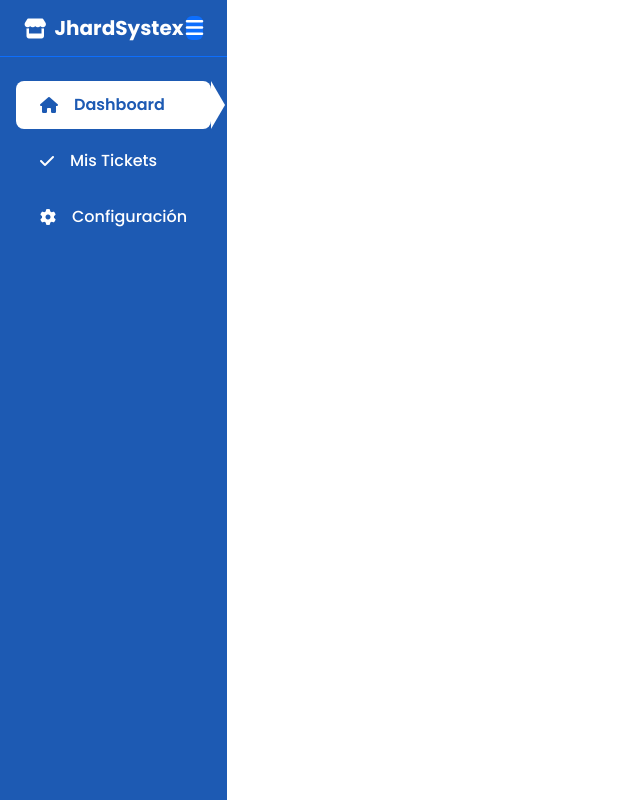
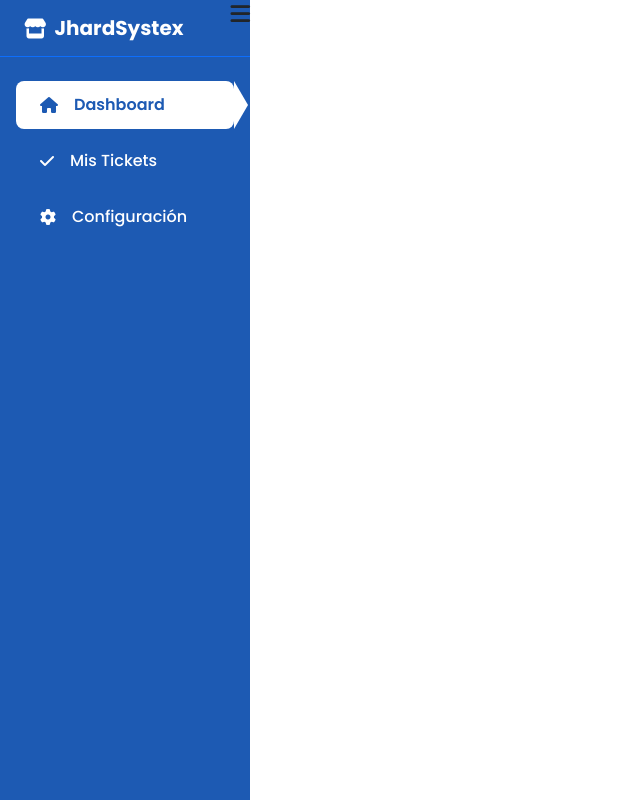
Before and after one commit to LavenderEdit/Ticket, a PHP site: page /views/dashboard.php in a window 1280 px wide. Shown: the whole page, without its empty margins (0-640 px from the left). Run offline with PHP 8.4, Linux system fonts and the light colour scheme; data that the repository does not hold is empty; some libraries are stand-ins or nearby versions.

Commit message:
Refactor estilos del sidebar y mejorar la estructura del botón de hamburguesa

```diff
--- a/css/style-sidebar.css
+++ b/css/style-sidebar.css
@@ -1,9 +1,21 @@
-/* COLOR DE FONDO DEL SIDEBAR COMPLETO */
+/* ------------------------------ */
+/* COLOR DE FONDO DEL SIDEBAR    */
+/* ------------------------------ */
 .sidebar-custom {
+    width: 250px;
     background-color: #1D5AB3;
+    transition: all 0.3s ease;
+    z-index: 1040;
 }
 
-/* ESTILO GENERAL DE LOS LINKS */
+/* OCULTAR SIDEBAR (cuando no tiene la clase show) */
+#app-sidebar:not(.show) {
+    transform: translateX(-100%);
+}
+
+/* ------------------------------ */
+/* ESTILO GENERAL DE LOS LINKS   */
+/* ------------------------------ */
 .sidebar-custom .nav-link {
     color: white !important;
     background-color: transparent;
@@ -16,29 +28,29 @@
     font-weight: 500;
 }
 
-/* EFECTO HOVER (opcional si quieres dejarlo más claro) */
+/* EFECTO HOVER */
 .sidebar-custom .nav-link:hover {
     background-color: rgba(255, 255, 255, 0.1);
 }
 
-/* ESTILO PARA EL ÍTEM ACTIVO */
+/* ------------------------------ */
+/* ESTILO PARA EL ÍTEM ACTIVO    */
+/* ------------------------------ */
 .sidebar-custom .nav-link.active {
-    background-color: #ffffff !important; /* BLANCO sólido */
-    color: #1D5AB3 !important;            /* LETRAS e íconos azul del fondo */
+    background-color: #ffffff !important;
+    color: #1D5AB3 !important;
     font-weight: 600;
 }
 
-/* Color del ícono cuando está activo */
 .sidebar-custom .nav-link.active i {
     color: #1D5AB3 !important;
 }
 
-/* Color del texto cuando está activo */
 .sidebar-custom .nav-link.active span {
     color: #1D5AB3 !important;
 }
 
-/* TRIÁNGULO BLANCO AL LADO DERECHO */
+/* TRIÁNGULO BLANCO A LA DERECHA */
 .sidebar-custom .nav-link.active::after {
     content: "";
     position: absolute;
@@ -50,3 +62,23 @@
     border-bottom: 24px solid transparent;
     border-left: 14px solid white;
 }
+
+/* ------------------------------ */
+/* BOTÓN HAMBURGUESA             */
+/* ------------------------------ */
+#sidebarToggle {
+    z-index: 1050;
+    background: none;
+    border: none;
+    padding: 0;
+    position: absolute;
+    right: -50px; /* sigue estando fuera del sidebar */
+    top: 22px; /* ajusta este valor según el alto del header */
+    transform: none; /* ya no necesitamos centrar verticalmente */
+}
+
+/* ÍCONO DENTRO DEL BOTÓN */
+#sidebarToggle i {
+    font-size: 1.4rem;
+    color: #212529;
+}
--- a/includes/sidebar.php
+++ b/includes/sidebar.php
@@ -2,15 +2,16 @@
 <div id="app-sidebar" class="collapse show vh-100 position-fixed d-flex flex-column sidebar-custom">
 
     <!-- Header -->
-    <div class="d-flex align-items-center justify-content-between px-4 py-3 border-bottom border-primary">
+    <div class="d-flex align-items-center justify-content-between px-4 py-3 border-bottom border-primary position-relative">
         <a href="./index.php" class="text-white text-decoration-none d-flex align-items-center">
             <i class="fas fa-store fa-lg me-2"></i>
             <span class="h5 mb-0 fw-bold">JhardSystex</span>
         </a>
-        <button class="btn btn-primary p-0 border-0" type="button" data-bs-toggle="collapse"
-        data-bs-target="#app-sidebar" aria-controls="app-sidebar" aria-expanded="true">
-    <i class="fas fa-bars fa-lg"></i>
-</button>
+
+        <!-- Hamburguesa flotante al costado del logo -->
+        <button id="sidebarToggle" class="btn btn-light position-absolute top-0 end-0 translate-middle-y mt-3 me-n4">
+            <i class="fas fa-bars text-dark"></i>
+        </button>
     </div>
 
     <!-- Nav -->
```
